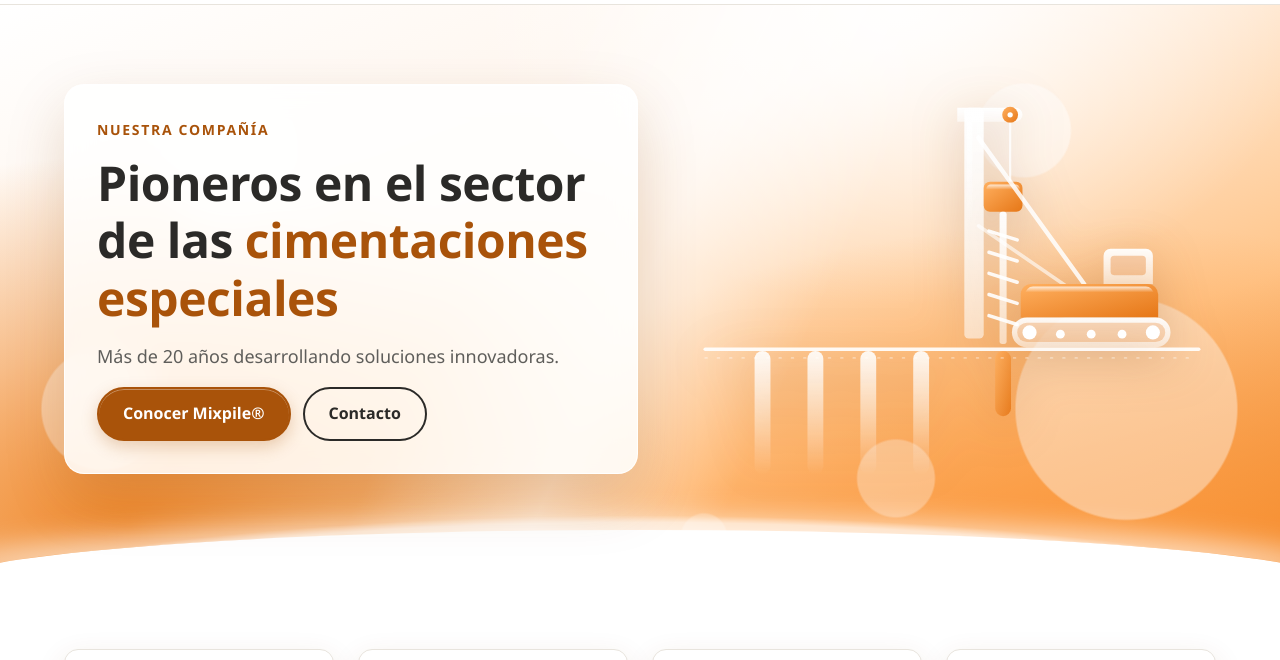
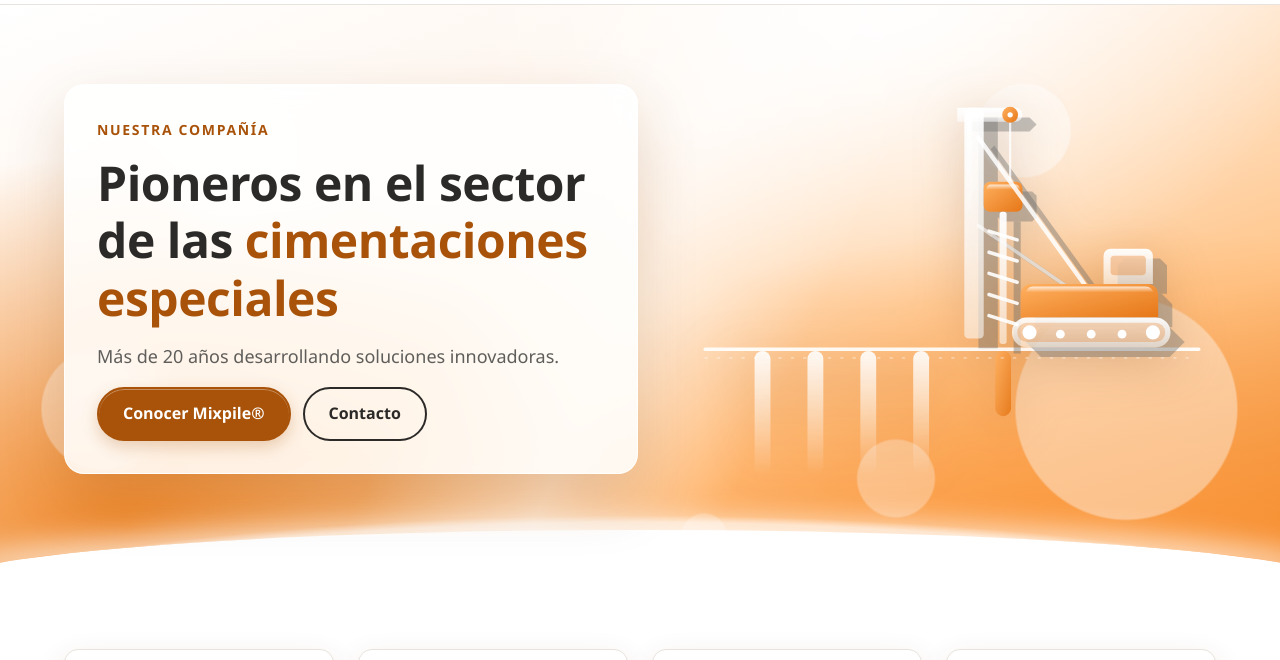
Before and after one commit to dinamicoplus/mixan-landing, an Astro site: page / in a window 1280 px wide. Shown: the part 68-728 px from the top of the page. Built offline with nearby package versions, Linux system fonts and the light colour scheme; Astro itself is replaced by a stand-in of ours.

Commit message:
Máquina: sombra poligonal en gris de marca
Co-Authored-By: Claude Fable 5.2 <noreply@anthropic.com>
Claude-Session: https://claude.ai/code/session_01YEJj6nwS5qE9VvkkiyNwE5

```diff
--- a/src/components/MaquinaCimentacion.astro
+++ b/src/components/MaquinaCimentacion.astro
@@ -2,7 +2,7 @@
 /**
  * Ilustración decorativa: máquina de cimentación ejecutando inclusiones rígidas.
  * Procede de la rama `propuesta-grafico` (pendiente de aprobación por dirección).
- * Pensada para ir sobre FondoAero (trazos blancos y naranjas). Usar una sola vez por página (ids de degradados).
+ * Pensada para ir sobre FondoAero (trazos blancos y naranjas, con sombra poligonal en gris de marca). Usar una sola vez por página (ids de degradados).
  */
 interface Props { class?: string }
 const { class: clase } = Astro.props;
@@ -37,6 +37,20 @@ const { class: clase } = Astro.props;
   <path d="M40 310 H600" stroke="#fff" stroke-opacity=".9" stroke-width="4" stroke-linecap="round"/>
   <path d="M40 320 H600" stroke="#fff" stroke-opacity=".35" stroke-width="2" stroke-linecap="round" stroke-dasharray="2 12"/>
 
+  <!-- sombra poligonal en gris de marca (luz desde arriba a la izquierda), recortada en la línea de terreno -->
+  <clipPath id="sobreTerreno"><rect x="0" y="0" width="620" height="308"/></clipPath>
+  <g class="maquina__sombra" fill="#71706e" fill-opacity=".42" clip-path="url(#sobreTerreno)" transform="translate(16 11)">
+    <polygon points="334,36 356,36 356,298 334,298"/>
+    <polygon points="326,36 392,36 400,44 392,52 326,52"/>
+    <polygon points="361,120 395,120 400,125 400,149 395,154 361,154 356,149 356,125"/>
+    <polygon points="374,154 382,154 382,304 374,304"/>
+    <polygon points="352,68 472,234 468,238 348,72"/>
+    <polygon points="351,168 453,238 451,242 349,172"/>
+    <polygon points="410,236 542,236 554,248 554,274 398,274 398,248"/>
+    <polygon points="500,196 540,196 548,204 548,236 492,236 492,204"/>
+    <polygon points="405,274 551,274 568,291 551,308 405,308 388,291"/>
+  </g>
+
   <!-- máquina -->
   <g>
     <!-- mástil -->
```
